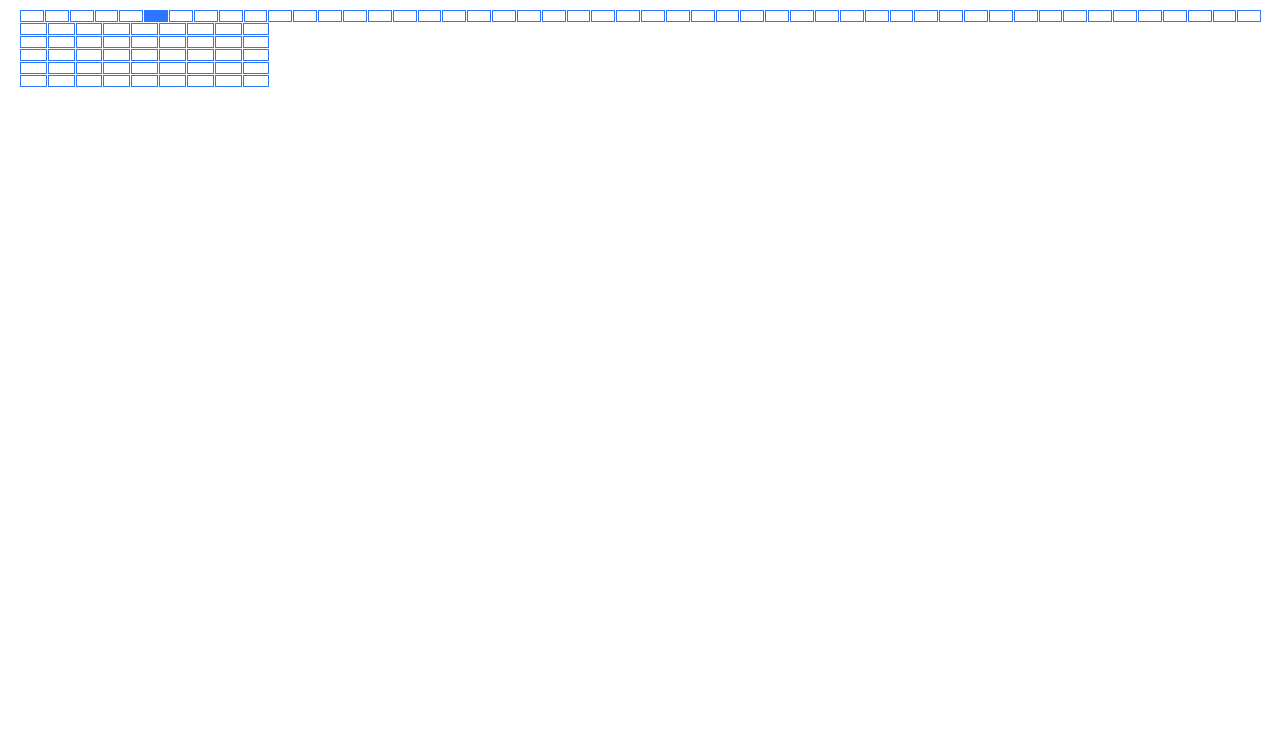
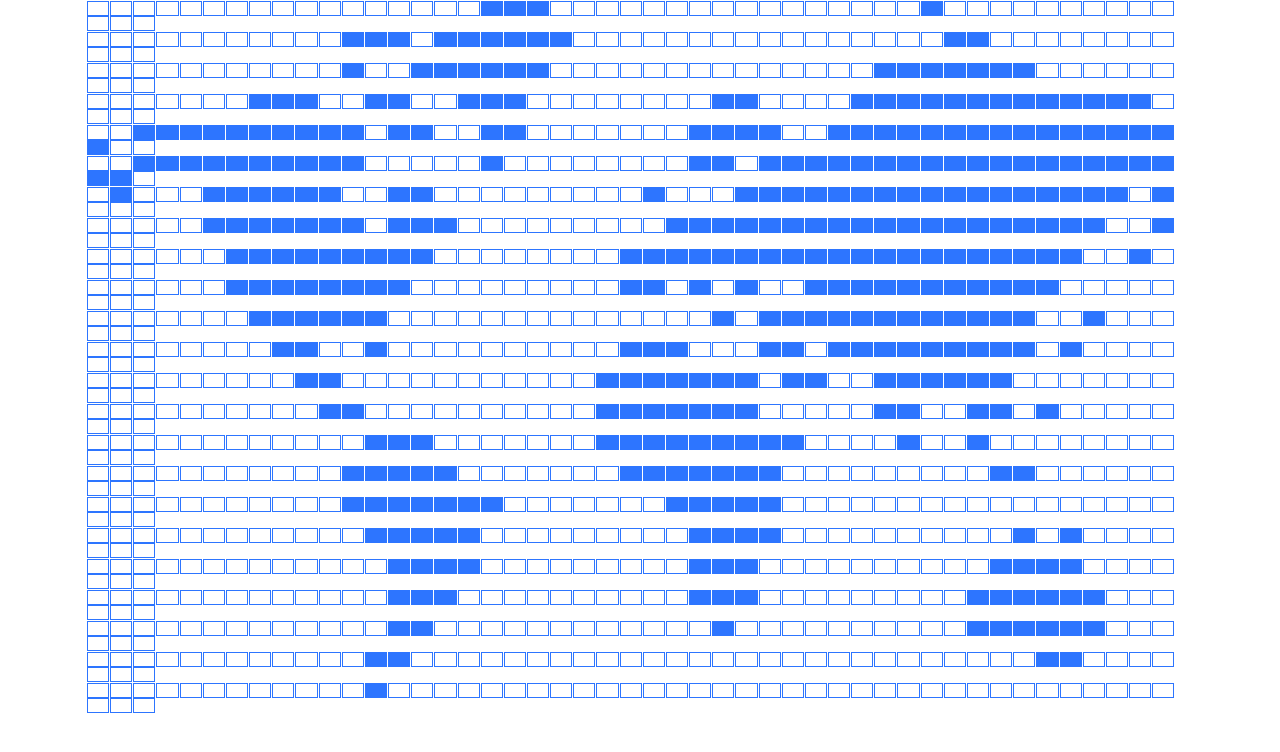
Before and after one commit to higgyCodes/eventile, a plain HTML site: page index.html in a window 1280 px wide. Drawn offline with nearby package versions, Linux system fonts and the light colour scheme.

Commit message:
adds excel array to make squares

```diff
--- a/index.html
+++ b/index.html
@@ -3,125 +3,21 @@
 <head>
   <meta charset="utf-8">
   <title>World News</title>
+  <meta name="viewport" content="width=device-width, initial-scale=1">
+    <script src="https://ajax.googleapis.com/ajax/libs/angularjs/1.3.15/angular.min.js"></script>
+    <link rel="stylesheet" href="https://bootswatch.com/cosmo/bootstrap.min.css">
   <link rel="stylesheet" type="text/css" href="main.css">
 </head>
-<body>
-<!--  ALL THE IMAGES -->
+<body ng-app="app">
+<div class="container" ng-controller="myCtrl">
 
-      <div class="big-box">
-        <div class="row">
-          <div class="pic"></div>
-          <div class="pic"></div>
-          <div class="pic"></div>
-          <div class="pic"></div>
-          <div class="pic"></div>
-          <div class="pic fill"></div>
-          <div class="pic"></div>
-          <div class="pic"></div>
-          <div class="pic"></div>
-          <div class="pic"></div>
-          <!-- 10 -->
-          <div class="pic"></div>
-          <div class="pic"></div>
-          <div class="pic"></div>
-          <div class="pic"></div>
-          <div class="pic"></div>
-          <div class="pic"></div>
-          <div class="pic"></div>
-          <div class="pic"></div>
-          <div class="pic"></div>
-          <div class="pic"></div>
-          <!-- 20 -->
-          <div class="pic"></div>
-          <div class="pic"></div>
-          <div class="pic"></div>
-          <div class="pic"></div>
-          <div class="pic"></div>
-          <div class="pic"></div>
-          <div class="pic"></div>
-          <div class="pic"></div>
-          <div class="pic"></div>
-          <div class="pic"></div>
-          <!-- 30 -->
-          <div class="pic"></div>
-          <div class="pic"></div>
-          <div class="pic"></div>
-          <div class="pic"></div>
-          <div class="pic"></div>
-          <div class="pic"></div>
-          <div class="pic"></div>
-          <div class="pic"></div>
-          <div class="pic"></div>
-          <div class="pic"></div>
-          <!-- 40 -->
-          <div class="pic"></div>
-          <div class="pic"></div>
-          <div class="pic"></div>
-          <div class="pic"></div>
-          <div class="pic"></div>
-          <div class="pic"></div>
-          <div class="pic"></div>
-          <div class="pic"></div>
-          <div class="pic"></div>
-          <div class="pic"></div>
-          <!-- 50 -->
-        </div>
-        <div class="row">
-          <div class="pic"></div>
-          <div class="pic"></div>
-          <div class="pic"></div>
-          <div class="pic"></div>
-          <div class="pic"></div>
-          <div class="pic"></div>
-          <div class="pic"></div>
-          <div class="pic"></div>
-          <div class="pic"></div>
-        </div>
-                <div class="row">
-          <div class="pic"></div>
-          <div class="pic"></div>
-          <div class="pic"></div>
-          <div class="pic"></div>
-          <div class="pic"></div>
-          <div class="pic"></div>
-          <div class="pic"></div>
-          <div class="pic"></div>
-          <div class="pic"></div>
-        </div>
-                <div class="row">
-          <div class="pic"></div>
-          <div class="pic"></div>
-          <div class="pic"></div>
-          <div class="pic"></div>
-          <div class="pic"></div>
-          <div class="pic"></div>
-          <div class="pic"></div>
-          <div class="pic"></div>
-          <div class="pic"></div>
-        </div>
-                <div class="row">
-          <div class="pic"></div>
-          <div class="pic"></div>
-          <div class="pic"></div>
-          <div class="pic"></div>
-          <div class="pic"></div>
-          <div class="pic"></div>
-          <div class="pic"></div>
-          <div class="pic"></div>
-          <div class="pic"></div>
-        </div>
-                <div class="row">
-          <div class="pic"></div>
-          <div class="pic"></div>
-          <div class="pic"></div>
-          <div class="pic"></div>
-          <div class="pic"></div>
-          <div class="pic"></div>
-          <div class="pic"></div>
-          <div class="pic"></div>
-          <div class="pic"></div>
-        </div>
-      </div>
+<section class="row" ng-repeat="row in worldArray track by $index">
 
+<article class="pic" ng-repeat="columns in row track by $index" ng-class="{ 'fill': isLand(columns) }">
+</article>
+</section>
+
+</div>
 </body>
+<script type="text/javascript" src="app.js"></script>
 </html>
--- a/main.css
+++ b/main.css
@@ -9,7 +9,7 @@
  }
 
 .pic {
-  height: 10px;
+  height: 15px;
   width: 2%;
   margin-left: 1px;
     border: 1px solid #2D75FF;
```
Also changed, not shown: app.js (added, +16 -0 lines), resources/vanilla pixel world.PNG (added), 5 other files.
